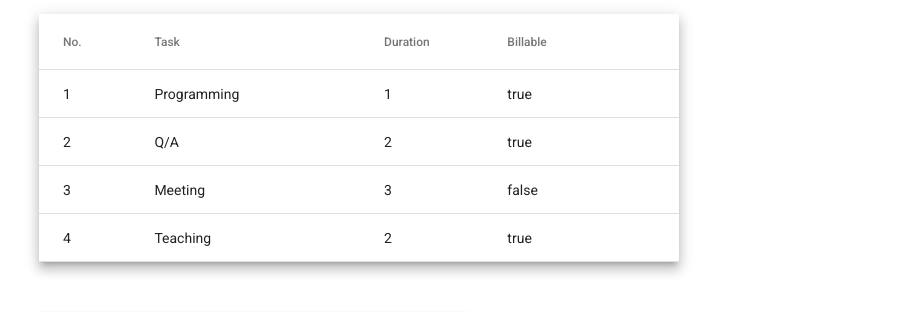
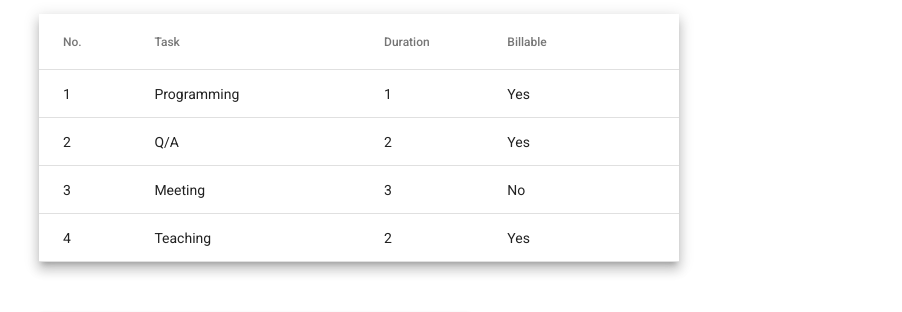
Before and after one commit to DejanAcimovic/MockTracker, an Angular app in the folder MockTrackerAngular/: page / in a window 1280 px wide. Shown: the part 462-774 px from the top of the page, without its empty margins (11-913 px from the left). Built offline with nearby package versions, Linux system fonts and the light colour scheme; no server answers.

Commit message:
created and implemented booltoyesorno pipe and cleaned up a bit

```diff
--- /dev/null
+++ b/MockTrackerAngular/src/app/bool-to-yes-or-no.pipe.ts
@@ -0,0 +1,12 @@
+import { Pipe, PipeTransform } from '@angular/core';
+
+@Pipe({
+  name: 'boolToYesOrNo'
+})
+export class BoolToYesOrNoPipe implements PipeTransform {
+
+  transform(value: boolean): string {
+    return value ? "Yes" : "No";
+  }
+
+}
--- a/MockTrackerAngular/src/app/time-sheet-table/time-sheet-table.component.html
+++ b/MockTrackerAngular/src/app/time-sheet-table/time-sheet-table.component.html
@@ -21,7 +21,7 @@
   <!-- Weight Column -->
   <ng-container matColumnDef="Billable">
     <th mat-header-cell *matHeaderCellDef> Billable </th>
-    <td mat-cell *matCellDef="let element"> {{element.Billable}} </td>
+    <td mat-cell *matCellDef="let element"> {{element.Billable | boolToYesOrNo}} </td>
   </ng-container>
 
   <tr mat-header-row *matHeaderRowDef="displayedColumns"></tr>
```
Also changed, not shown: MockTrackerAngular/src/app/app.module.ts (+5 -3 lines), MockTrackerAngular/src/app/mock-timesheet.ts (+9 -12 lines), MockTrackerAngular/src/app/tasktype.ts (+0 -9 lines), MockTrackerAngular/src/app/timesheet.service.ts (+1 -7 lines), MockTrackerAngular/src/app/timesheet/timesheet.component.ts (+0 -15 lines), 1 other file (tests, documents, lock files or other folders).
